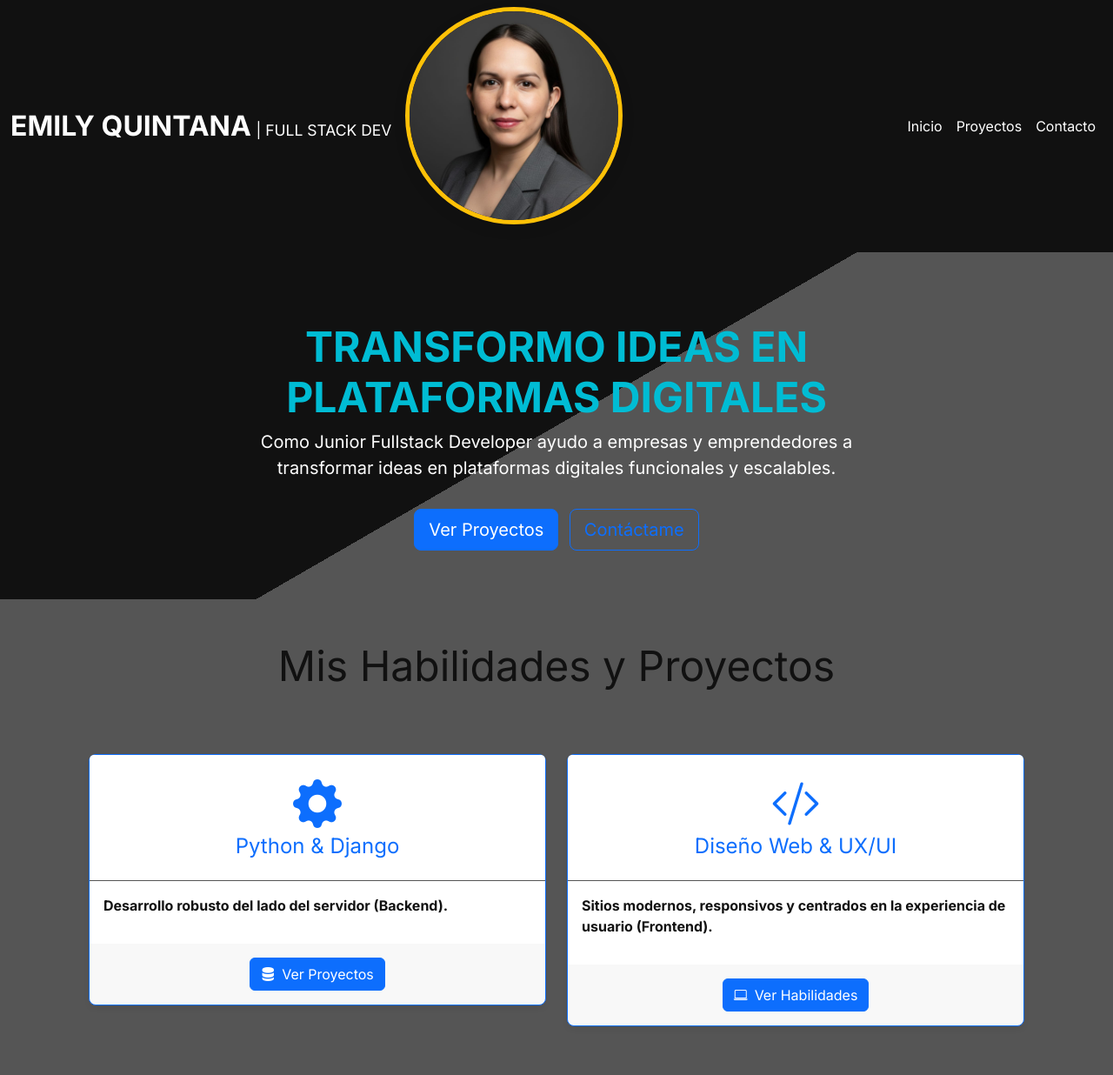
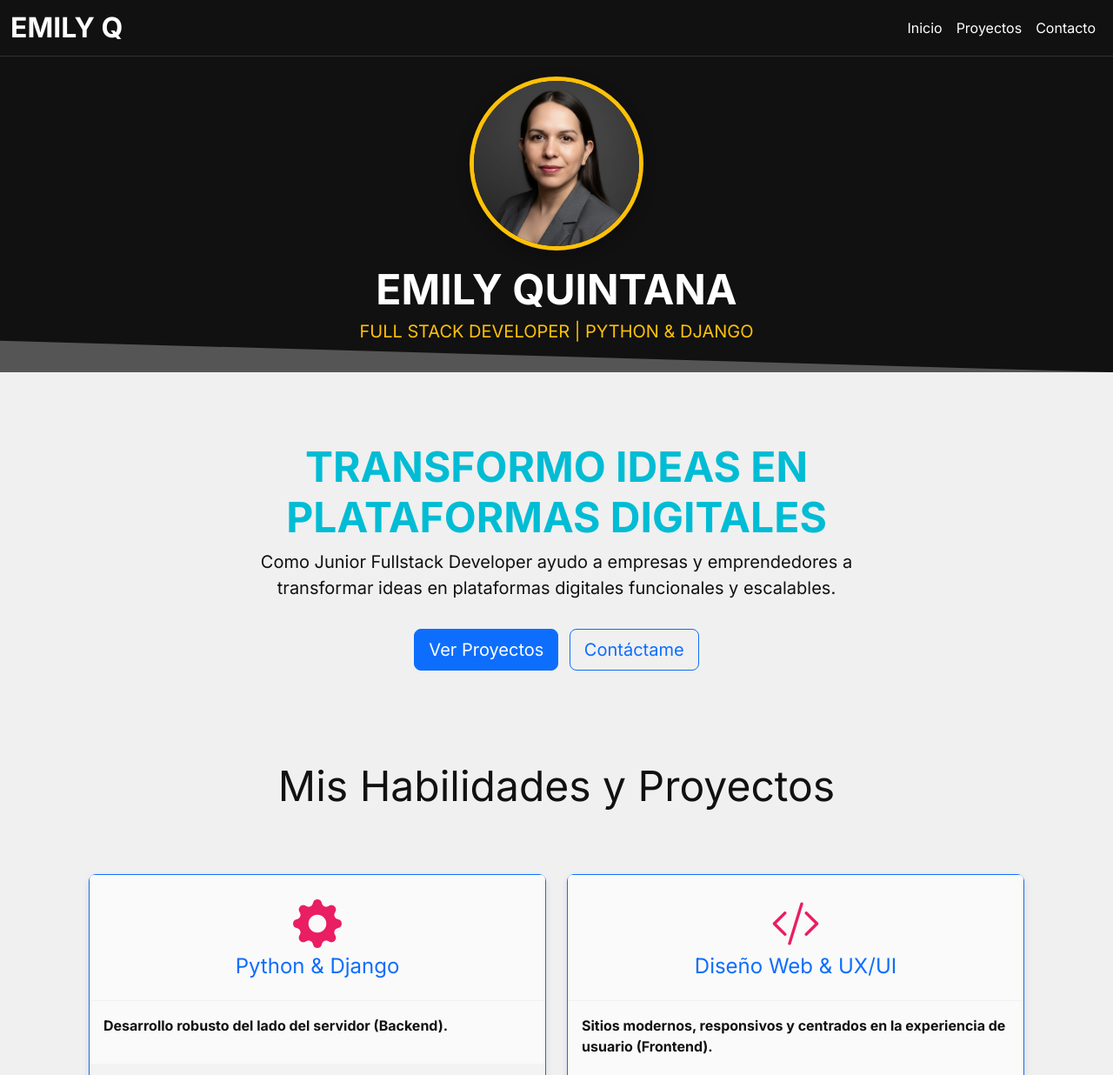
Before and after one commit to EmyQuintana/M2_portafolio, a plain HTML site: page index.html in a window 1280 px wide. Shown: the top 1236 px of the page at 87% size. Drawn offline with nearby package versions, Linux system fonts and the light colour scheme.

Commit message:
Avance 3

```diff
--- a/assets/css/style.css
+++ b/assets/css/style.css
@@ -1,21 +1,22 @@
 /*
 =================================================
-VARIABLES DE COLOR (PALETA BOCETO: NEGRO, GRIS, CIAN, AMARILLO)
+VARIABLES DE COLOR (PALETA BOCETO: NEGRO, GRIS, CIAN, AMARILLO Y MAGENTA)
 =================================================
 */
 :root {
     /* Paleta Inspirada en el Boceto */
-    --color-fondo: #555555; /* ¡NUEVO! Gris Oscuro para fondo principal (simil al boceto) */
-    --color-texto: #111111; /* Negro (para texto en fondo claro, y como color más oscuro para Navbar/Hero cut) */
+    --color-fondo: #555555; /* Gris Oscuro (FONDO DEL BODY) */
+    --color-texto: #111111; /* Negro (NAVBAR y PARTE OSCURA) */
+    --color-section-light: #F0F0F0; /* Gris muy claro para las secciones de contenido */
 
     /* Acentos */
-    --color-acento-principal: #00BCD4; /* Cian/Turquesa Brillante */
-    --color-acento-secundario: #FFC107; /* Amarillo Brillante */
+    --color-acento-principal: #00BCD4; /* Cian/Turquesa Brillante (Botones primarios) */
+    --color-acento-secundario: #FFC107; /* Amarillo Brillante (Bordes/Elementos) */
+    --color-iconos: #E91E63; /* ¡NUEVO! Magenta para los iconos */
 
     /* SOBRESCRIBIR VARIABLES DE BOOTSTRAP */
     --bs-body-bg: var(--color-fondo);
-    /* Establecemos el color del texto del body a blanco para el fondo oscuro */
-    --bs-body-color: white;
+    --bs-body-color: white; /* Texto del body es blanco */
     --bs-primary: var(--color-acento-principal);
     --bs-secondary: var(--color-acento-secundario);
     --bs-dark: var(--color-texto); /* Navbar y Footer Oscuro es Negro */
@@ -31,7 +32,6 @@ ESTILOS GLOBALES Y TIPOGRAFÍA
 body {
     font-family: 'Inter', sans-serif;
     background-color: var(--color-fondo);
-    /* Forzamos el color de texto a blanco para el fondo oscuro */
     color: white;
     position: relative;
     z-index: 1;
@@ -48,13 +48,12 @@ a:hover {
     color: var(--color-acento-secundario);
 }
 
-/* Navbar y Footer: Fondo oscuro, Texto blanco (ya lo maneja el CSS) */
+/* Navbar y Footer: Fondo oscuro, Texto blanco */
 #mainNav, #contacto {
     background-color: var(--color-texto) !important; /* Fondo Negro */
     color: white;
 }
 
-/* Asegura que los enlaces del navbar sigan siendo blancos */
 .navbar-brand .text-white,
 .navbar-nav .nav-link {
     color: white !important;
@@ -63,62 +62,58 @@ a:hover {
 
 /*
 =================================================
+NUEVO HEADER CON CORTE DIAGONAL (La franja oscura con la foto)
+=================================================
+*/
+
+#photo-header {
+    background-color: var(--color-texto) !important; /* Fondo Negro */
+    color: white;
+    position: relative;
+    z-index: 2;
+    padding-top: 30px;
+    padding-bottom: 50px; /* Añade espacio para el corte */
+
+    /* PROPIEDAD CLAVE: Crea un borde inferior diagonal */
+    clip-path: polygon(0 0, 100% 0, 100% 100%, 0% 90%);
+    /* Esta línea crea la transición geométrica hacia la sección de contenido */
+}
+
+/*
+=================================================
 IMAGEN CIRCULAR DE PERFIL
 =================================================
 */
 
 .img-circular-perfil {
-    width: 250px;
-    height: 250px;
+    width: 200px; /* Tamaño ligeramente reducido para que encaje mejor */
+    height: 200px;
     object-fit: cover;
-    border-radius: 50%; /* Esto la hace circular */
+    border-radius: 50%;
     border: 5px solid var(--color-acento-secundario); /* Borde Amarillo */
-    box-shadow: 0 5px 15px rgba(0, 0, 0, 0.1);
+    box-shadow: 0 5px 15px rgba(0, 0, 0, 0.3);
     z-index: 10;
     position: relative;
+    /* Centrado en móvil, no es necesario flotar */
 }
+
 
 /*
 =================================================
-FONDO GEOMÉTRICO DIAGONAL Y AJUSTE DE CONTRASTE
+AJUSTE DE SECCIÓN DE CONTENIDO (INICIO Y PROYECTOS)
 =================================================
 */
 
-#inicio {
-    background-color: transparent;
-    overflow: hidden;
+/* La sección de inicio y proyectos deben tener el color claro para que se vea el corte */
+#inicio, #proyectos {
+    background-color: var(--color-section-light) !important; /* Gris muy claro */
     position: relative;
+    z-index: 1;
 }
 
-/* Pseudo-elemento para el corte diagonal */
-#inicio::before {
-    content: '';
-    position: absolute;
-    top: 0;
-    left: 0;
-    width: 100%;
-    height: 100%;
-    z-index: -1;
-
-    /* Degradado: Negro (50%) y Gris (50%) */
-    background: linear-gradient(
-        150deg,
-        var(--color-texto) 0%, /* Negro (Oscuro) */
-        var(--color-texto) 50%,
-        var(--color-fondo) 50%, /* Gris Oscuro */
-        var(--color-fondo) 100%
-    );
-}
-
-/* Aseguramos que el contenido principal siempre esté visible */
-#inicio .container {
-    position: relative;
-    z-index: 5;
-}
-
-/* FORZAR TEXTO BLANCO en la sección principal para el área oscura del fondo */
-#inicio p.lead {
-    color: white !important;
+/* Forzamos los títulos y párrafos a ser oscuros en la sección clara */
+#inicio p.lead, #proyectos h2 {
+    color: var(--color-texto) !important;
 }
 #inicio .display-5 {
     color: var(--color-acento-principal) !important; /* Mantenemos el Cian en el título */
@@ -127,36 +122,40 @@ FONDO GEOMÉTRICO DIAGONAL Y AJUSTE DE CONTRASTE
 
 /*
 =================================================
-AJUSTE DE TEXTO EN CONTENEDORES CLAROS (CARDS)
+ESTILOS DE COMPONENTES
 =================================================
 */
 
+/* ICONOS: Color global Magenta */
+.bi {
+    color: var(--color-iconos) !important;
+}
+
+/* CARDS: Fondo Gris que Resalta (Sustituye al blanco) */
 .card {
     border-radius: 8px;
-    /* Forzamos el fondo de la tarjeta a blanco */
-    background-color: white !important;
-    box-shadow: 0 4px 6px rgba(0, 0, 0, 0.05);
+    /* Fondo Gris Claro que contrasta con el fondo section-light */
+    background-color: #FAFAFA !important;
+    box-shadow: 0 4px 8px rgba(0, 0, 0, 0.1); /* Sombra más fuerte para que resalte */
     transition: transform 0.3s ease, box-shadow 0.3s ease;
 }
 
 .card:hover {
     transform: translateY(-5px);
-    box-shadow: 0 8px 15px rgba(0, 0, 0, 0.1);
+    box-shadow: 0 8px 15px rgba(0, 0, 0, 0.2);
 }
 
 /* Forzamos todo el texto dentro de los elementos claros (cards, headers) a Negro */
-.card-body, .card-header, #proyectos h2 {
+.card-body, .card-header {
     color: var(--color-texto) !important;
 }
 
-/* Aseguramos que los párrafos secundarios dentro de cards sean negros */
-.card-body p, .card-body h4 {
+.card-body p, .card-body h4, .card-footer {
     color: var(--color-texto) !important;
 }
 
-/* Cursor e interaccion para el efecto JQuery */
 .card-header {
-    background-color: white;
-    border-bottom: 1px solid var(--color-fondo);
+    background-color: #FAFAFA;
+    border-bottom: 1px solid var(--color-section-light);
     cursor: pointer;
 }
--- a/index.html
+++ b/index.html
@@ -23,10 +23,9 @@
     <nav class="navbar navbar-expand-sm bg-dark navbar-dark sticky-top" id="mainNav">
         <div class="container-fluid">
             <a class="navbar-brand" href="#inicio">
-                <span class="h2 fw-bold text-white">EMILY QUINTANA</span>
-                <span class="small text-white d-none d-sm-inline">| FULL STACK DEV</span>
+                <span class="h2 fw-bold text-white">EMILY Q</span>
             </a>
-            <img src="assets/img/fotocv.jpg" alt="Emily Quintana" class="img-circular-perfil mb-4">
+
             <button class="navbar-toggler" type="button" data-bs-toggle="collapse" data-bs-target="#mynavbar">
                 <span class="navbar-toggler-icon"></span>
             </button>
@@ -45,6 +44,20 @@
             </div>
         </div>
     </nav>
+
+    <header id="photo-header" class="bg-dark text-white pt-4 pb-2">
+        <div class="container text-center">
+
+            <img src="assets/img/fotocv.jpg" alt="Emily Quintana" class="img-circular-perfil mb-3">
+
+            <h1 class="display-5 fw-bold text-white mb-1">
+                EMILY QUINTANA
+            </h1>
+            <p class="lead mb-4" style="color: var(--color-acento-secundario);">
+                FULL STACK DEVELOPER | PYTHON & DJANGO
+            </p>
+        </div>
+    </header>
 
     <section id="inicio" class="py-5 py-md-5">
         <div class="container contenido">
```
